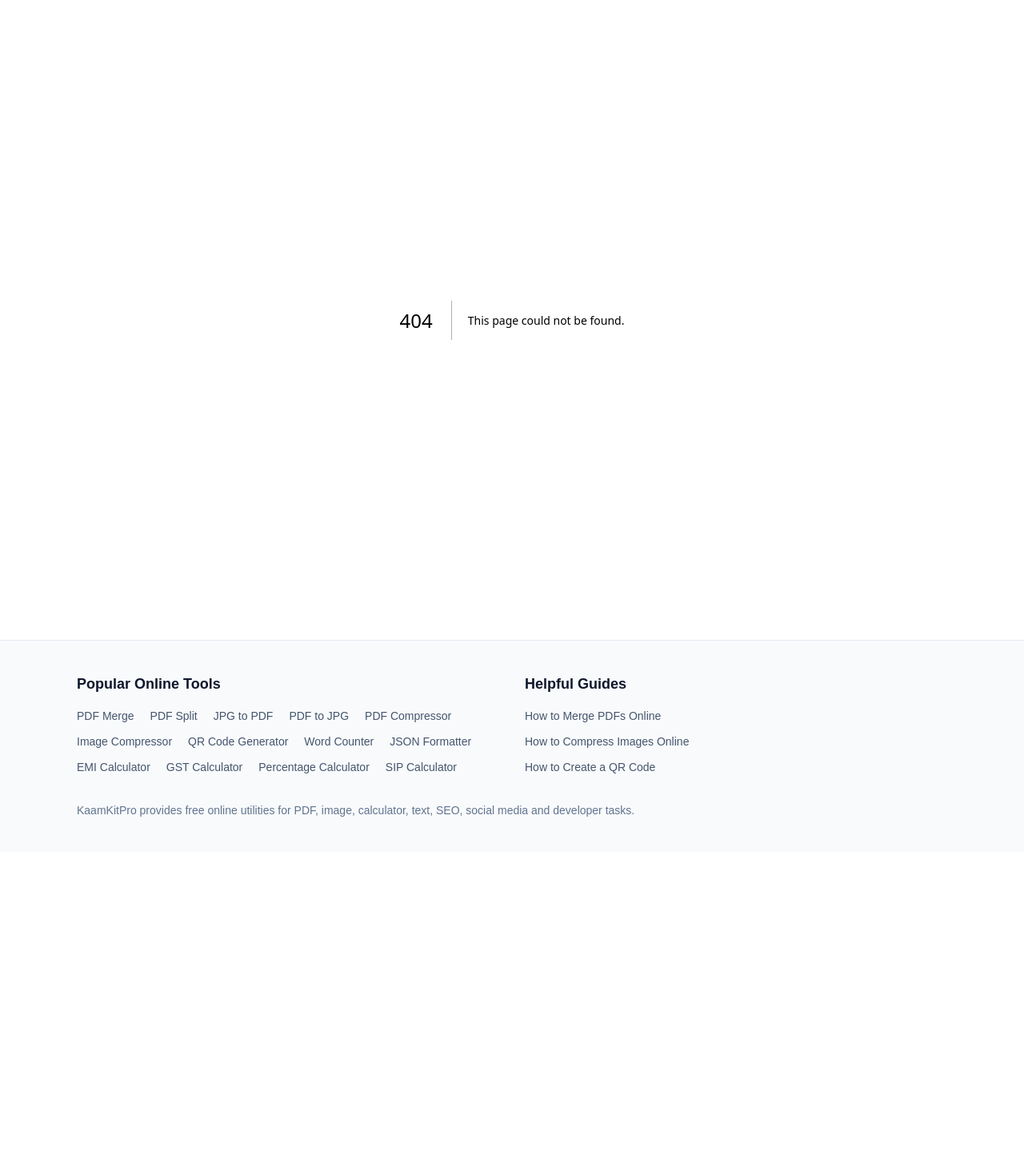
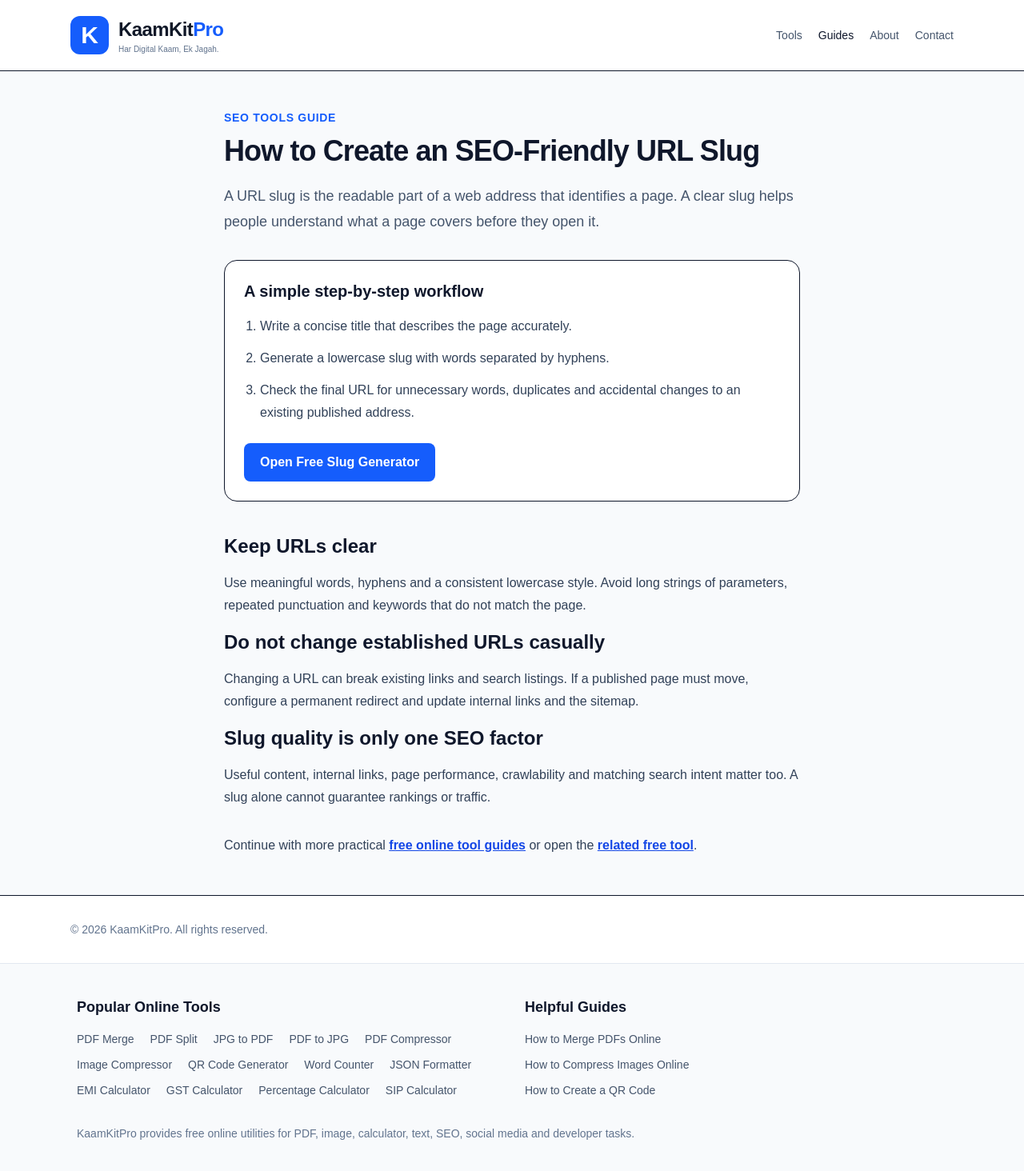
Before and after one commit to WellProSoftware/kaamkitpro, a Next.js app: page /guides/slug-generator in a window 1280 px wide. Before the commit this address had no page. Shown: the top 1464 px of the page at 80% size. Before the commit the page ends 1065 px from the top, so only its background shows below. Built offline with nearby package versions, Linux system fonts and the light colour scheme.

Commit message:
feat(seo): add slug-generator guide

```diff
--- /dev/null
+++ b/src/app/guides/slug-generator/page.tsx
@@ -0,0 +1,25 @@
+import Link from "next/link";
+import type { Metadata } from "next";
+import BrandLogo from "@/components/BrandLogo";
+
+export const metadata: Metadata = {
+  title: "How to Create an SEO-Friendly URL Slug | KaamKitPro",
+  description: "Learn how to turn a page title into a readable URL slug and avoid common URL formatting mistakes.",
+  alternates: { canonical: "https://kaamkitpro.com/guides/slug-generator" },
+};
+
+export default function GuidePage() {
+  return (
+    <main className="min-h-screen bg-slate-50 text-slate-900">
+      <header className="border-b bg-white"><div className="mx-auto flex max-w-6xl items-center justify-between px-6 py-5"><BrandLogo /><nav className="flex gap-5 text-sm font-medium text-slate-600"><Link href="/" className="hover:text-slate-900">Tools</Link><Link href="/guides" className="text-slate-900">Guides</Link><Link href="/about" className="hover:text-slate-900">About</Link><Link href="/contact" className="hover:text-slate-900">Contact</Link></nav></div></header>
+      <article className="mx-auto max-w-3xl px-6 py-12">
+        <p className="text-sm font-semibold uppercase tracking-wider text-blue-600">SEO Tools Guide</p>
+        <h1 className="mt-3 text-4xl font-bold tracking-tight">How to Create an SEO-Friendly URL Slug</h1>
+        <p className="mt-5 text-lg leading-8 text-slate-600">A URL slug is the readable part of a web address that identifies a page. A clear slug helps people understand what a page covers before they open it.</p>
+        <div className="mt-8 rounded-2xl border bg-white p-6"><h2 className="text-xl font-bold">A simple step-by-step workflow</h2><ol className="mt-4 list-decimal space-y-3 pl-5 leading-7 text-slate-700"><li>Write a concise title that describes the page accurately.</li><li>Generate a lowercase slug with words separated by hyphens.</li><li>Check the final URL for unnecessary words, duplicates and accidental changes to an existing published address.</li></ol><Link href="/tools/slug-generator" className="mt-6 inline-block rounded-lg bg-blue-600 px-5 py-3 font-semibold text-white hover:bg-blue-700">Open Free Slug Generator</Link></div>
+        <section className="mt-10 space-y-4"><h2 className="text-2xl font-bold">Keep URLs clear</h2><p className="leading-7 text-slate-700">Use meaningful words, hyphens and a consistent lowercase style. Avoid long strings of parameters, repeated punctuation and keywords that do not match the page.</p><h2 className="text-2xl font-bold">Do not change established URLs casually</h2><p className="leading-7 text-slate-700">Changing a URL can break existing links and search listings. If a published page must move, configure a permanent redirect and update internal links and the sitemap.</p><h2 className="text-2xl font-bold">Slug quality is only one SEO factor</h2><p className="leading-7 text-slate-700">Useful content, internal links, page performance, crawlability and matching search intent matter too. A slug alone cannot guarantee rankings or traffic.</p></section>
+        <p className="mt-8 leading-7 text-slate-700">Continue with more practical <Link href="/guides" className="font-semibold text-blue-700 underline">free online tool guides</Link> or open the <Link href="/tools/slug-generator" className="font-semibold text-blue-700 underline">related free tool</Link>.</p>
+      </article><footer className="border-t bg-white"><div className="mx-auto max-w-6xl px-6 py-8 text-sm text-slate-500">© 2026 KaamKitPro. All rights reserved.</div></footer>
+    </main>
+  );
+}
```
